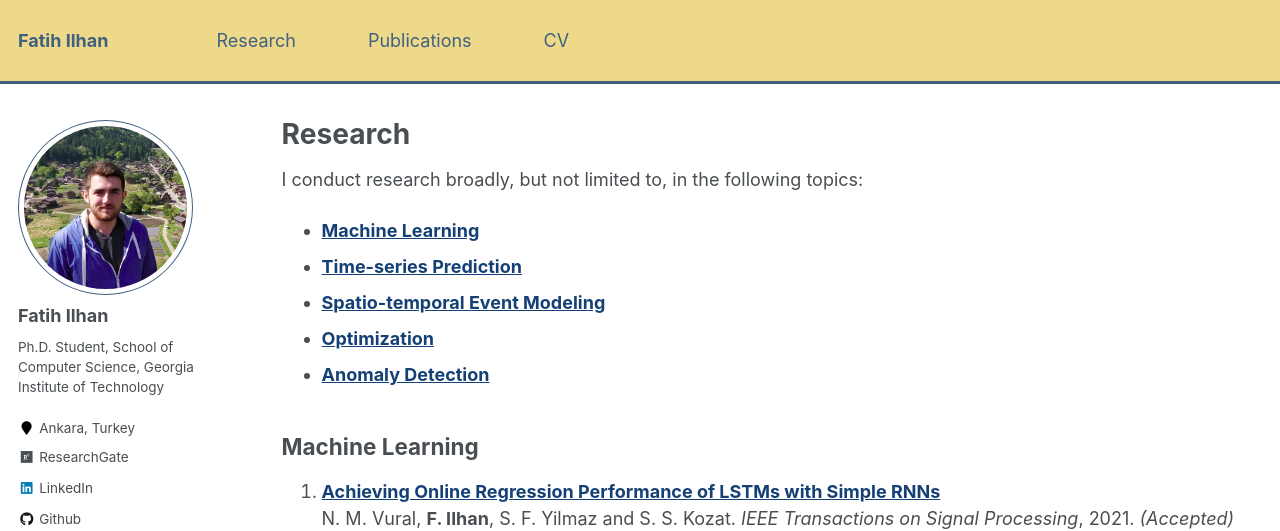
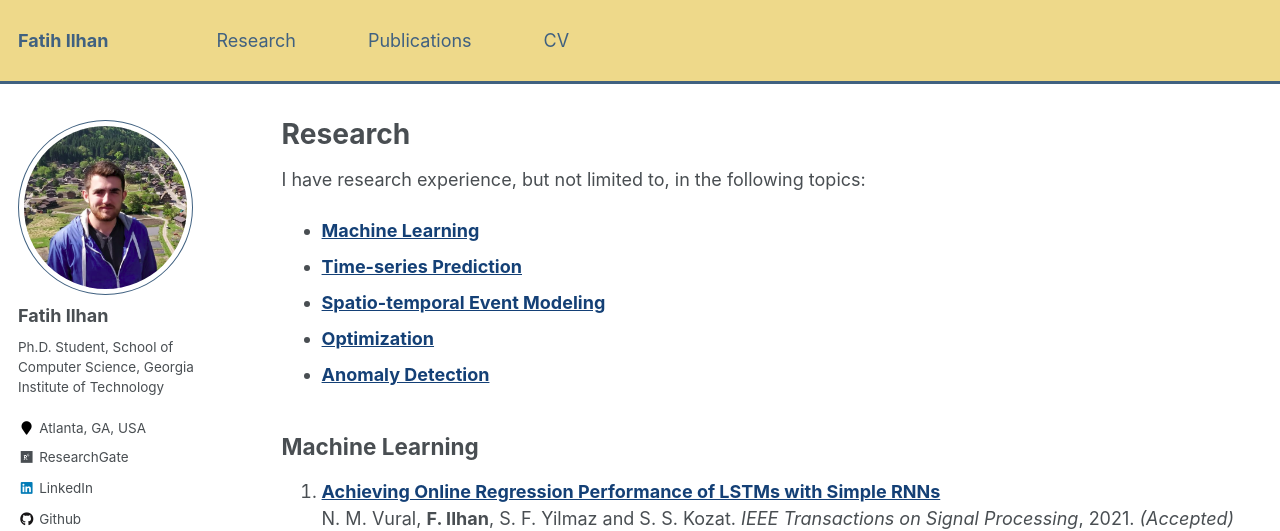
Before and after one commit to fatih-ilhan/fatih-ilhan.github.io, a Jekyll site: the page built from _pages/research.md, in a window 1280 px wide and 900 px high. Shown: the top 531 px of the window. Built offline with Jekyll 4.4.1, drawn with Linux system fonts in a browser that asks for light colours.

```diff
--- a/_config.yml
+++ b/_config.yml
@@ -88,7 +88,7 @@
   name             : "Fatih Ilhan"
   avatar           : "profile.png"
   bio              : "Ph.D. Student, School of Computer Science, Georgia Institute of Technology"
-  location         : "Ankara, Turkey"
+  location         : "Atlanta, GA, USA"
   employer         :
   pubmed           :
   googlescholar    : "https://scholar.google.com.tr/citations?hl=en&user=DHB3X18AAAAJ"
--- a/_pages/research.md
+++ b/_pages/research.md
@@ -5,7 +5,7 @@
 author_profile: true
 ---
 
-I conduct research broadly, but not limited to, in the following topics:
+I have research experience, but not limited to, in the following topics:
 
 *   [**Machine Learning**](#machine-learning)
 *   [**Time-series Prediction**](#time-series-prediction)
```
